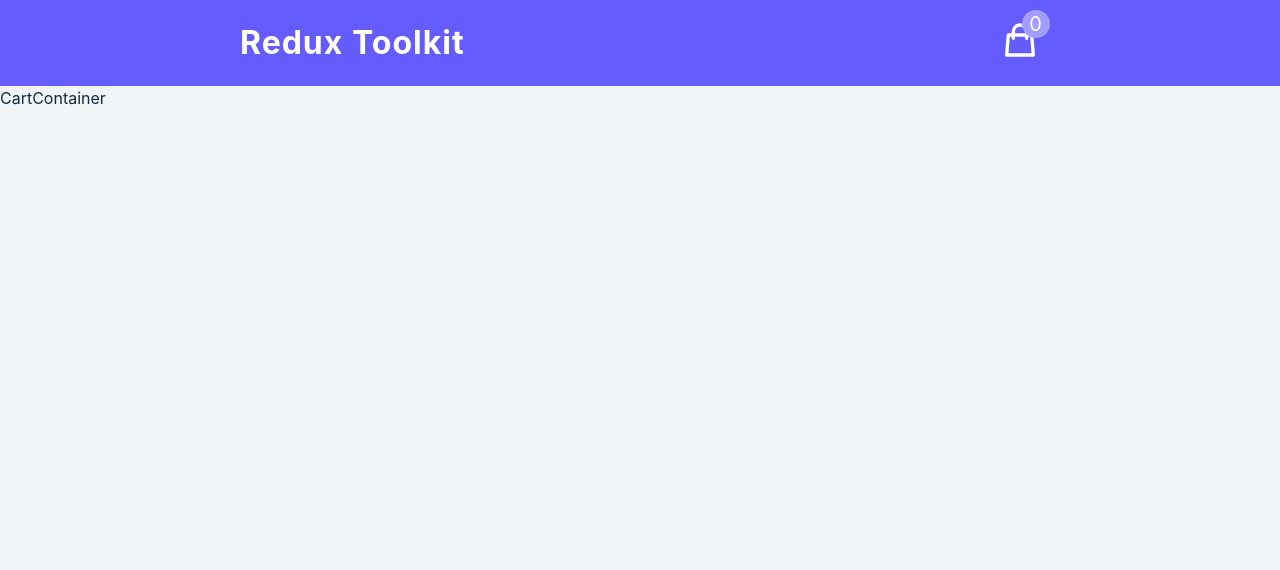
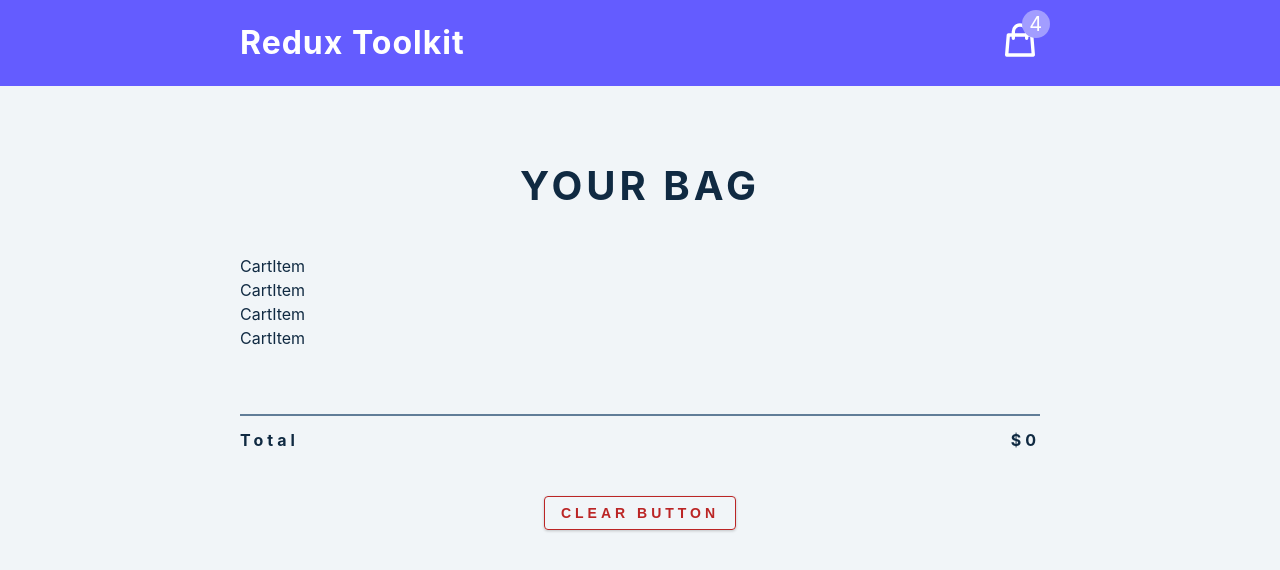
Before and after one commit to MAleemH/redux-practice, a React (Create React App) app: page / in a window 1280 px wide. Shown: the top 570 px of the page. Built offline with nearby package versions, Linux system fonts and the light colour scheme.

Commit message:
Render cart items

```diff
--- a/src/components/cartContainer.js
+++ b/src/components/cartContainer.js
@@ -1,9 +1,38 @@
+import { useSelector } from "react-redux";
 import CartItem from "./cartItem";
 
 const CartContainer = () => {
+    const { cartItems, total, amount } = useSelector((store) => store.cart);
+
+    if (amount < 1) {
+        return (
+            <section className="cart">
+                <header>
+                    <h2>Your bag</h2>
+                    <h4 className="empty-cart">is currently empty!</h4>
+                </header>
+            </section>
+        );
+    }
     return (
-        <div>CartContainer</div>
-    )
+        <section className="cart">
+            <header>
+                <h2>Your bag</h2>
+            </header>
+            <div>
+                {cartItems.map((item) => {
+                    return <CartItem key={item.id} {...item} />
+                })}
+            </div>
+            <footer>
+                <hr />
+                <div className="cart-total">
+                    <h4>Total <span>${total}</span></h4>
+                </div>
+                <button type="button" className="btn clear-btn">Clear Button</button>
+            </footer>
+        </section>
+    );
 };
 
 export default CartContainer;
--- a/src/features/cart/cartSlice.js
+++ b/src/features/cart/cartSlice.js
@@ -3,7 +3,7 @@
 
 const initialState = {
     cartItems: cartItems,
-    amount: 0,
+    amount: 4,
     total: 0,
     isLoading: true,
 };
```
